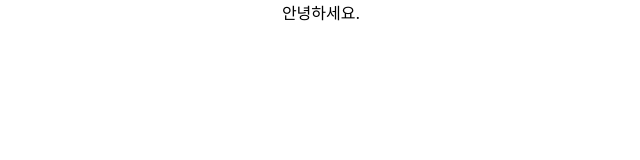
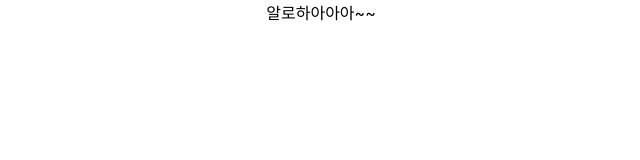
Before and after one commit to SalguLee/portfolio, a React (Create React App) app: page / in a window 1280 px wide. Shown: the top 160 px of the page, without its empty margins (319-959 px from the left). Built offline with nearby package versions, Linux system fonts and the light colour scheme.

Commit message:
dev 테스트

```diff
--- a/src/App.js
+++ b/src/App.js
@@ -4,7 +4,7 @@ import './App.css';
 function App() {
   return (
     <div className="App">
-      안녕하세요.
+      알로하아아아~~
     </div>
   );
 }
```
